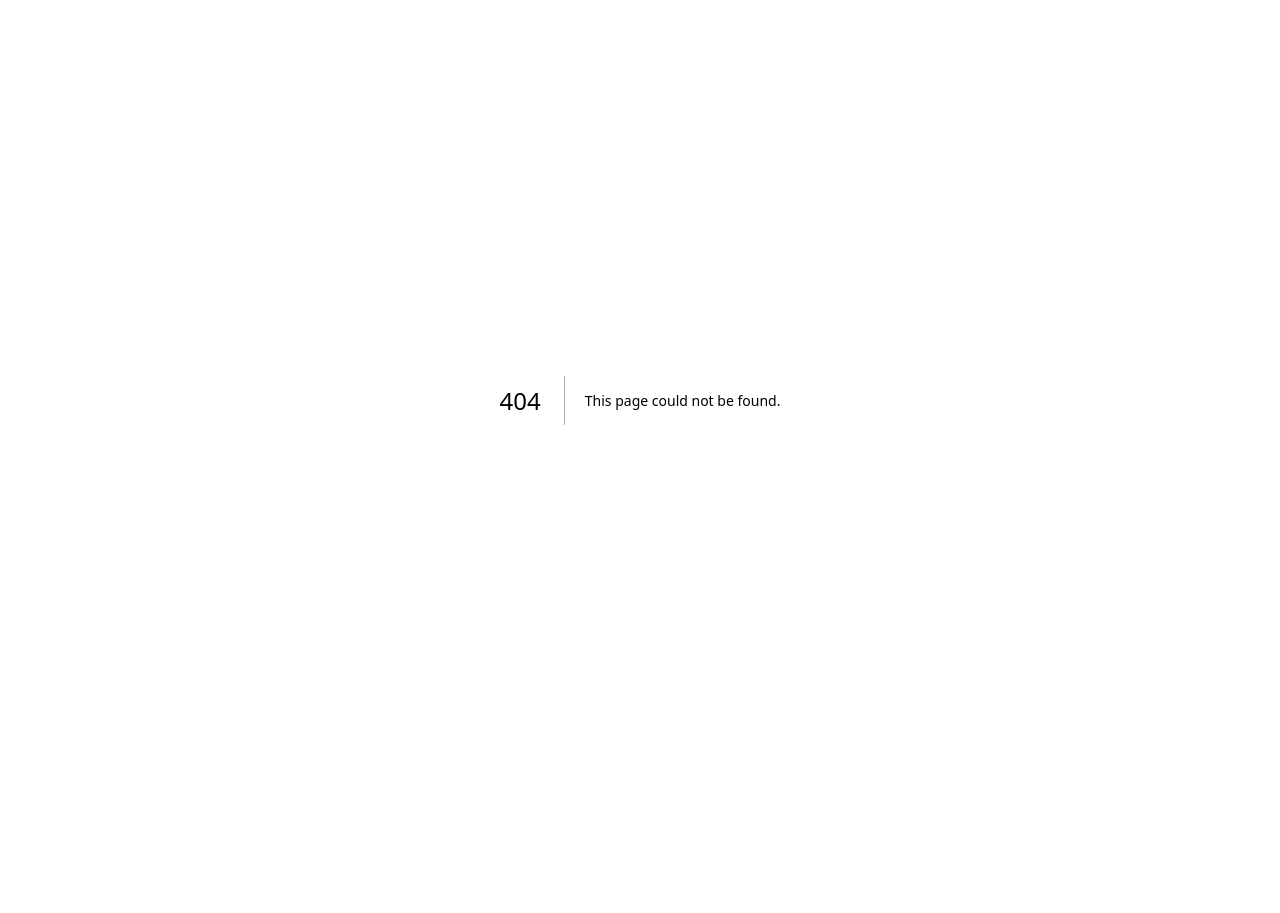
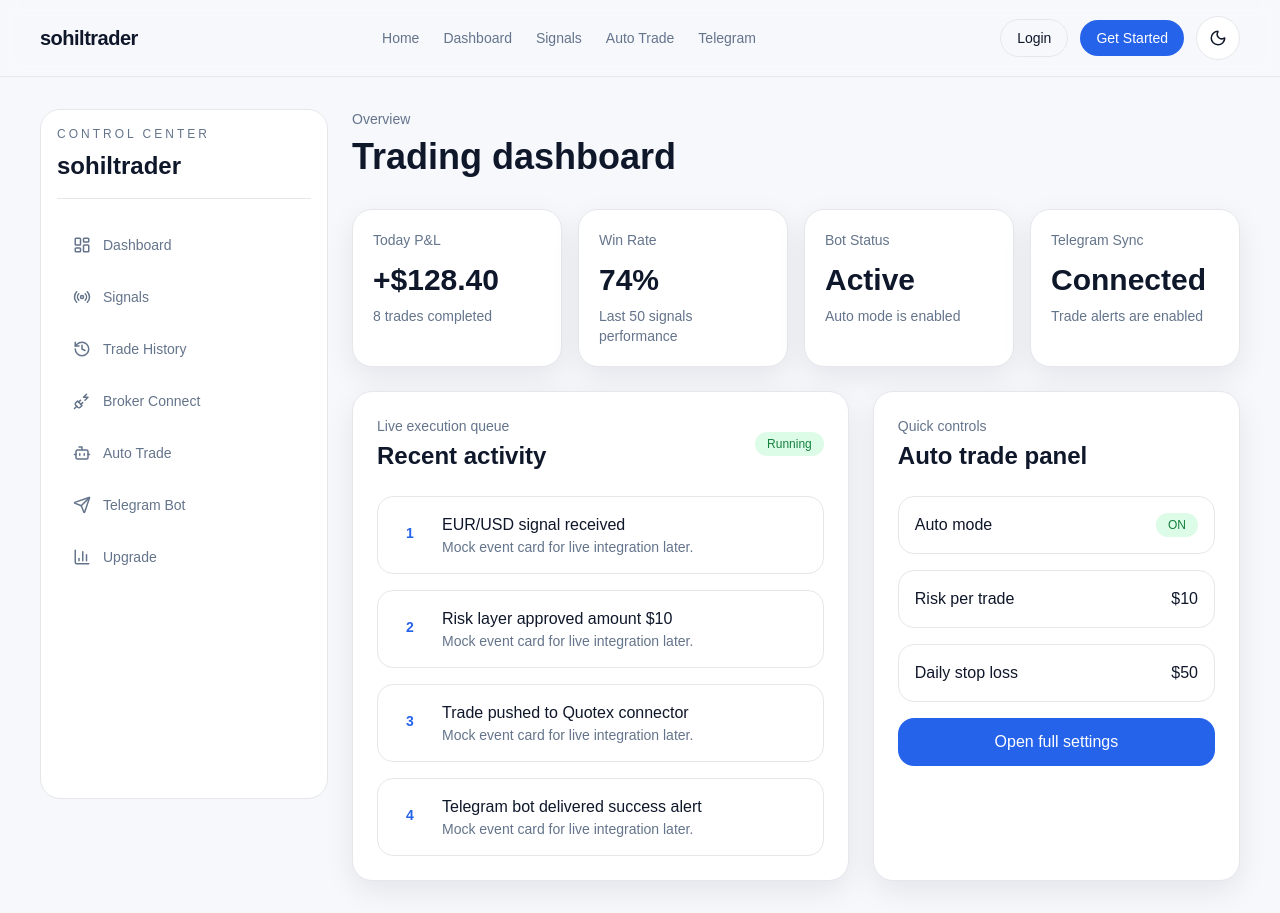
Before and after one commit to sohilcodes/SohilEATrading, a Next.js app: page /dashboard in a window 1280 px wide. Before the commit this address had no page. Before the commit the page ends 800 px from the top, so only its background shows below. Built offline with nearby package versions, Linux system fonts and the light colour scheme.

Commit message:
Create page.tsx

```diff
--- /dev/null
+++ b/app/dashboard/page.tsx
@@ -0,0 +1,95 @@
+import { DashboardLayout } from '@/components/dashboard-layout';
+import { StatCard } from '@/components/stat-card';
+
+const stats = [
+  { label: 'Today P&L', value: '+$128.40', note: '8 trades completed' },
+  { label: 'Win Rate', value: '74%', note: 'Last 50 signals performance' },
+  { label: 'Bot Status', value: 'Active', note: 'Auto mode is enabled' },
+  { label: 'Telegram Sync', value: 'Connected', note: 'Trade alerts are enabled' },
+];
+
+export default function DashboardPage() {
+  return (
+    <DashboardLayout>
+      <section>
+        <p className="text-sm text-muted">Overview</p>
+        <h1 className="mt-2 text-4xl font-semibold">Trading dashboard</h1>
+
+        <div className="mt-8 grid gap-4 md:grid-cols-2 xl:grid-cols-4">
+          {stats.map((item) => (
+            <StatCard key={item.label} {...item} />
+          ))}
+        </div>
+
+        <div className="mt-6 grid gap-6 xl:grid-cols-[1.15fr_0.85fr]">
+          <div className="card p-6 shadow-soft">
+            <div className="flex items-center justify-between">
+              <div>
+                <p className="text-sm text-muted">Live execution queue</p>
+                <h2 className="mt-1 text-2xl font-semibold">Recent activity</h2>
+              </div>
+              <span className="rounded-full bg-green-100 px-3 py-1 text-xs font-medium text-green-700">
+                Running
+              </span>
+            </div>
+
+            <div className="mt-6 space-y-4">
+              {[
+                'EUR/USD signal received',
+                'Risk layer approved amount $10',
+                'Trade pushed to Quotex connector',
+                'Telegram bot delivered success alert',
+              ].map((item, index) => (
+                <div key={item} className="flex items-start gap-4 rounded-2xl border border-border p-4">
+                  <div className="mt-1 flex h-8 w-8 items-center justify-center rounded-full bg-surface-2 text-sm font-semibold text-primary">
+                    {index + 1}
+                  </div>
+                  <div>
+                    <p className="font-medium">{item}</p>
+                    <p className="text-sm text-muted">
+                      Mock event card for live integration later.
+                    </p>
+                  </div>
+                </div>
+              ))}
+            </div>
+          </div>
+
+          <div className="card p-6 shadow-soft">
+            <p className="text-sm text-muted">Quick controls</p>
+            <h2 className="mt-1 text-2xl font-semibold">Auto trade panel</h2>
+
+            <div className="mt-6 space-y-4">
+              <div className="rounded-2xl border border-border p-4">
+                <div className="flex items-center justify-between">
+                  <span>Auto mode</span>
+                  <span className="rounded-full bg-green-100 px-3 py-1 text-xs font-medium text-green-700">
+                    ON
+                  </span>
+                </div>
+              </div>
+
+              <div className="rounded-2xl border border-border p-4">
+                <div className="flex items-center justify-between">
+                  <span>Risk per trade</span>
+                  <span className="font-medium">$10</span>
+                </div>
+              </div>
+
+              <div className="rounded-2xl border border-border p-4">
+                <div className="flex items-center justify-between">
+                  <span>Daily stop loss</span>
+                  <span className="font-medium">$50</span>
+                </div>
+              </div>
+
+              <button className="w-full rounded-2xl bg-primary px-4 py-3 font-medium text-white">
+                Open full settings
+              </button>
+            </div>
+          </div>
+        </div>
+      </section>
+    </DashboardLayout>
+  );
+}
```
